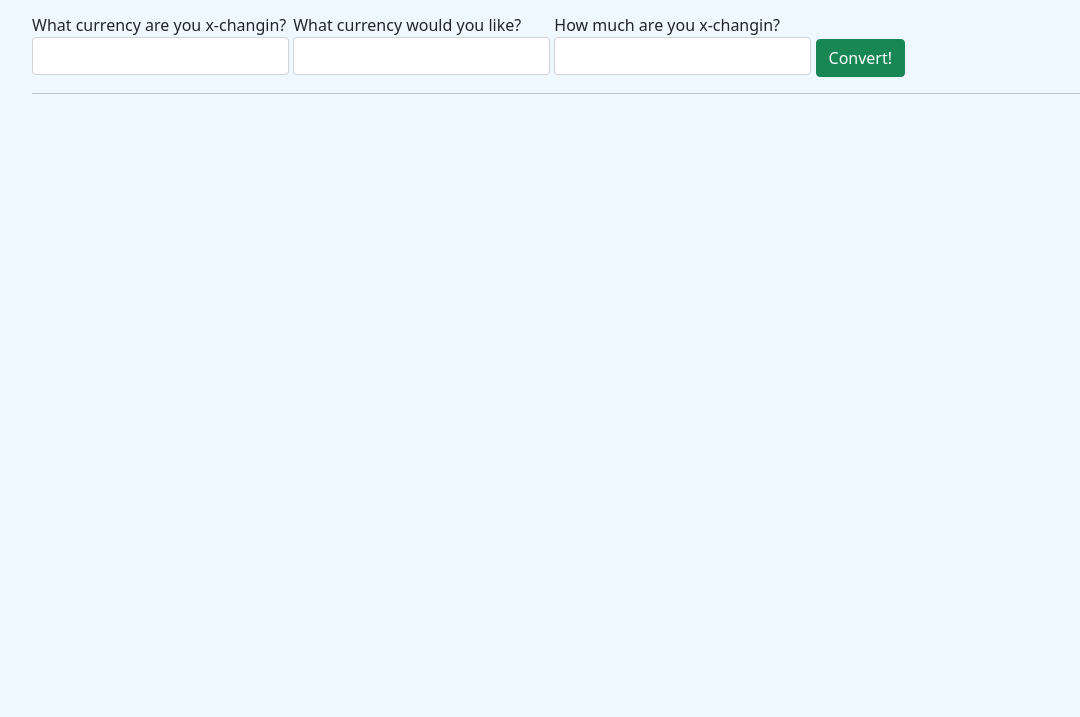
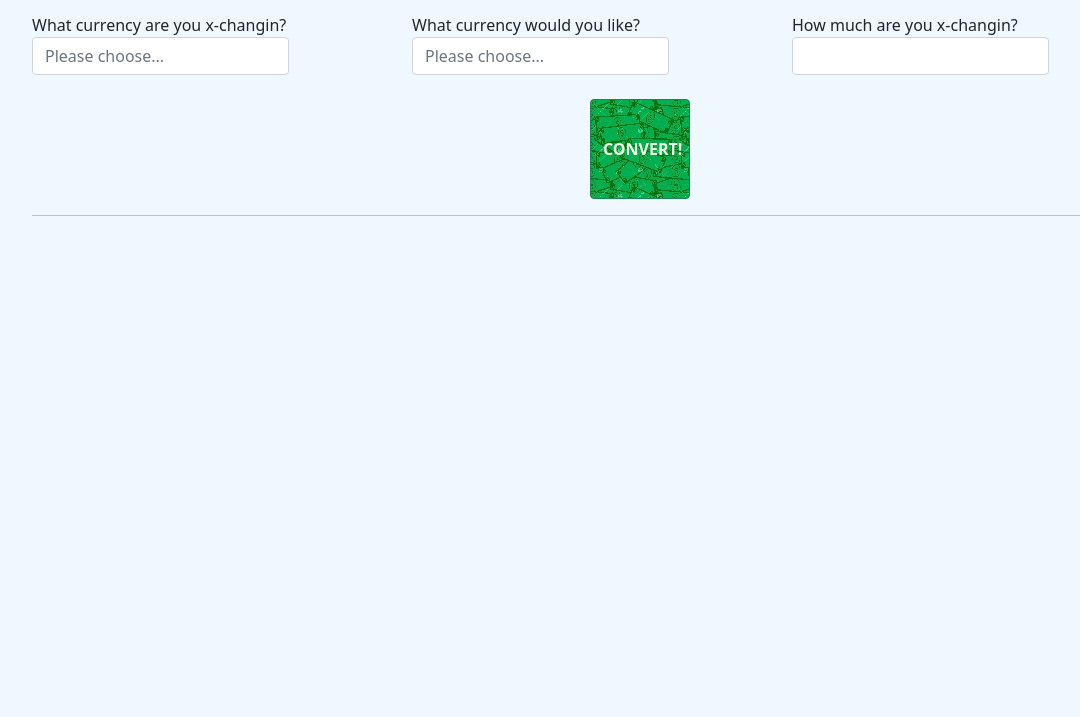
Before and after one commit to catperso/currency-exchanger, a website built with webpack: page src/index.html in a window 1280 px wide. Shown: the part 83-800 px from the top of the page, without its empty margins (50-1130 px from the left). Built offline with nearby package versions, Linux system fonts and the light colour scheme.

Commit message:
WIP apply styling to header and input form

```diff
--- a/src/css/styles.css
+++ b/src/css/styles.css
@@ -1,3 +1,27 @@
 body {
   background-color: aliceblue;
 }
+
+#header {
+  text-align: center;
+}
+
+.btn {
+  left: 50%;
+  position: relative;
+  background-image: url('../assets/img/cash.jpg');
+  height: 100px;
+  width: 100px;
+  font-weight: bolder;
+  color: rgb(238, 255, 228);
+}
+
+.btn:hover {
+  animation:slidebg 3s linear infinite;
+}
+
+@keyframes slidebg {
+  to {
+    background-position:30vw;
+  }
+}
--- a/src/index.html
+++ b/src/index.html
@@ -10,9 +10,13 @@
       <p>Welcome to the currency exchanger, use the inputs to get x-changin!</p>
     </div>
     <form id="currency-exchange">
-      <div class="form-group">
-        <label for="cash-i-have">What currency are you x-changin? <input list="currencies" id="cash-i-have" class="form-control"></label>
-        <label for="cash-i-want">What currency would you like? <input list="currencies" id="cash-i-want" class="form-control"></label>
+      <div class="row">
+        <div class="col-4">
+        <label for="cash-i-have">What currency are you x-changin? <input list="currencies" id="cash-i-have" class="form-control" placeholder="Please choose..." required></label>
+        </div>
+        <div class="col-4">
+        <label for="cash-i-want">What currency would you like? <input list="currencies" id="cash-i-want" class="form-control" placeholder="Please choose..." required></label>
+        </div>
         <datalist id="currencies">
           <option value="AED">UAE Dirham - United Arab Emirates</option>
           <option value="AFN">Afghan Afghani - Afghanistan</option>
@@ -175,9 +179,12 @@
           <option value="ZAR">South African Rand - South Africa</option>
           <option value="ZMW">Zambian Kwacha - Zambia</option>
         </datalist>
+        <div class="col-4">
         <label for="amount">How much are you x-changin? <input type="number" class="form-control" id="amount" step="0.01" min="0"></label>
-        <button class="btn btn-success" type="submit" id="submit">Convert!</button>
+        </div>
       </div>
+      <br>
+      <button class="btn btn-success" type="submit" id="submit">CONVERT!</button>
     </form>
     <hr>
     <div id="show-errors"></div>
```
Also changed, not shown: src/assets/img/cash.jpg (added).
